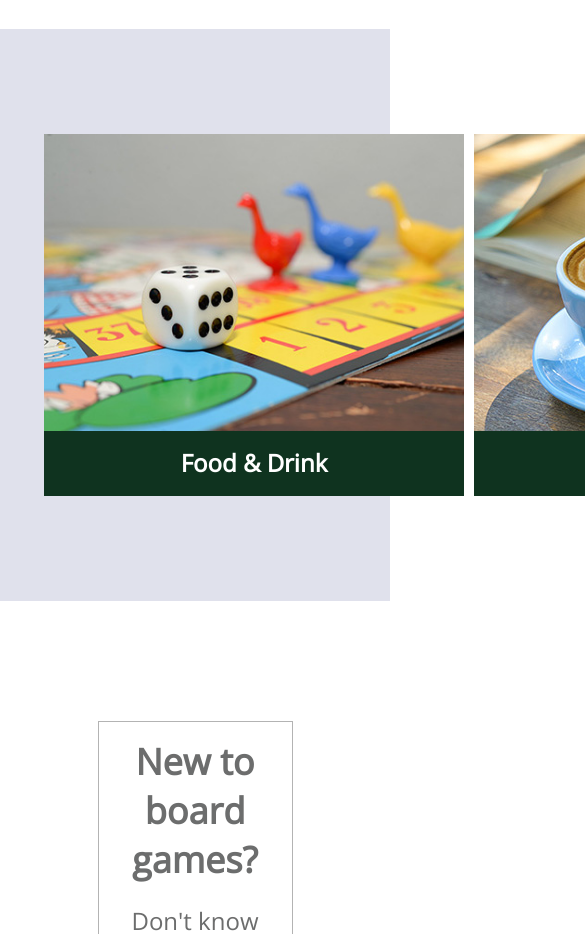
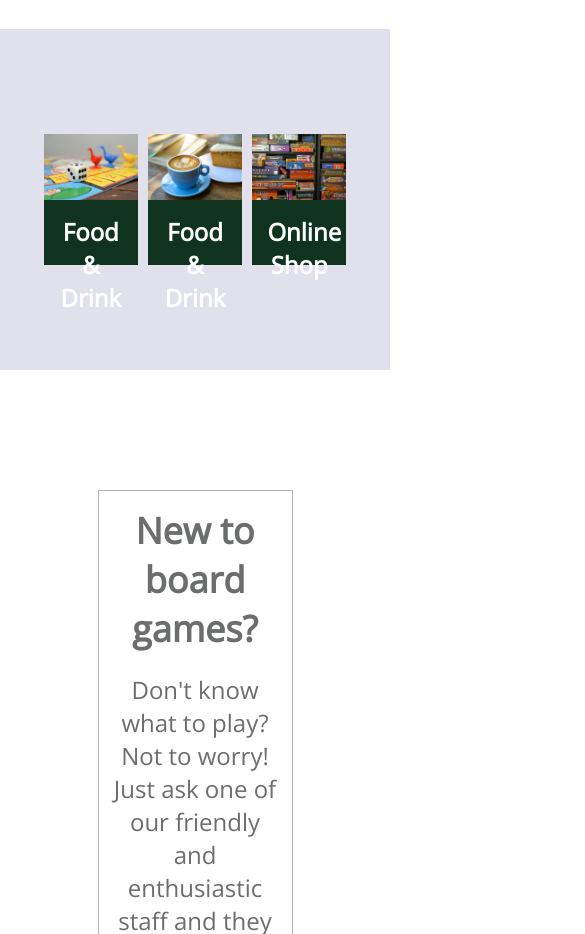
Before and after one commit to clockwerkz/cardsonthetable, a plain HTML site: page index.html in a window 390 px wide. Shown: the part 1600-2534 px from the top of the page, 585 px wide, since content can reach past the window. Drawn offline with nearby package versions, Linux system fonts and the light colour scheme.

Commit message:
starting to make site responsive

```diff
--- a/css/style.css
+++ b/css/style.css
@@ -170,11 +170,12 @@ section.information {
     justify-content: space-between;
 }
 .links {
+    width: 30%;
     margin: 5px;
 }
 
 .links img {
-    max-width: 420px;
+    max-width: 100%;
 }
 
 .links h4 {
```
